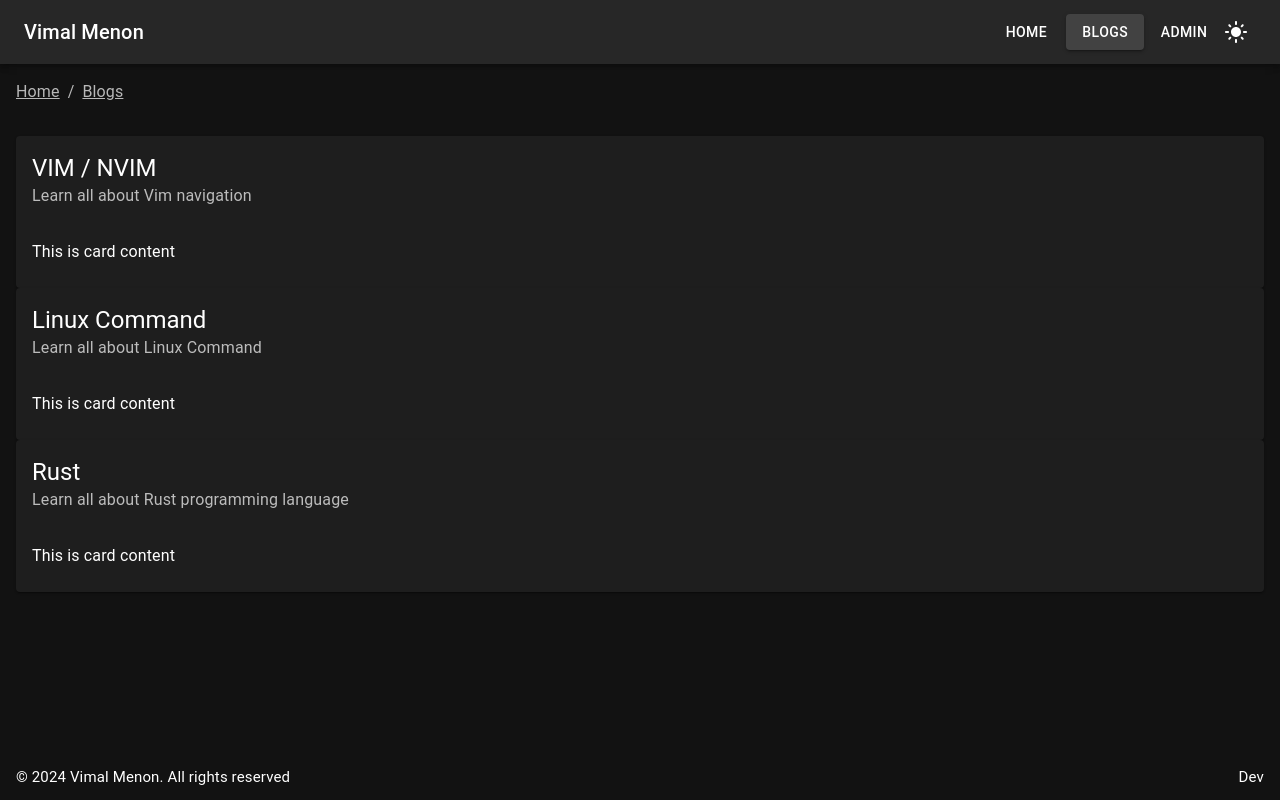
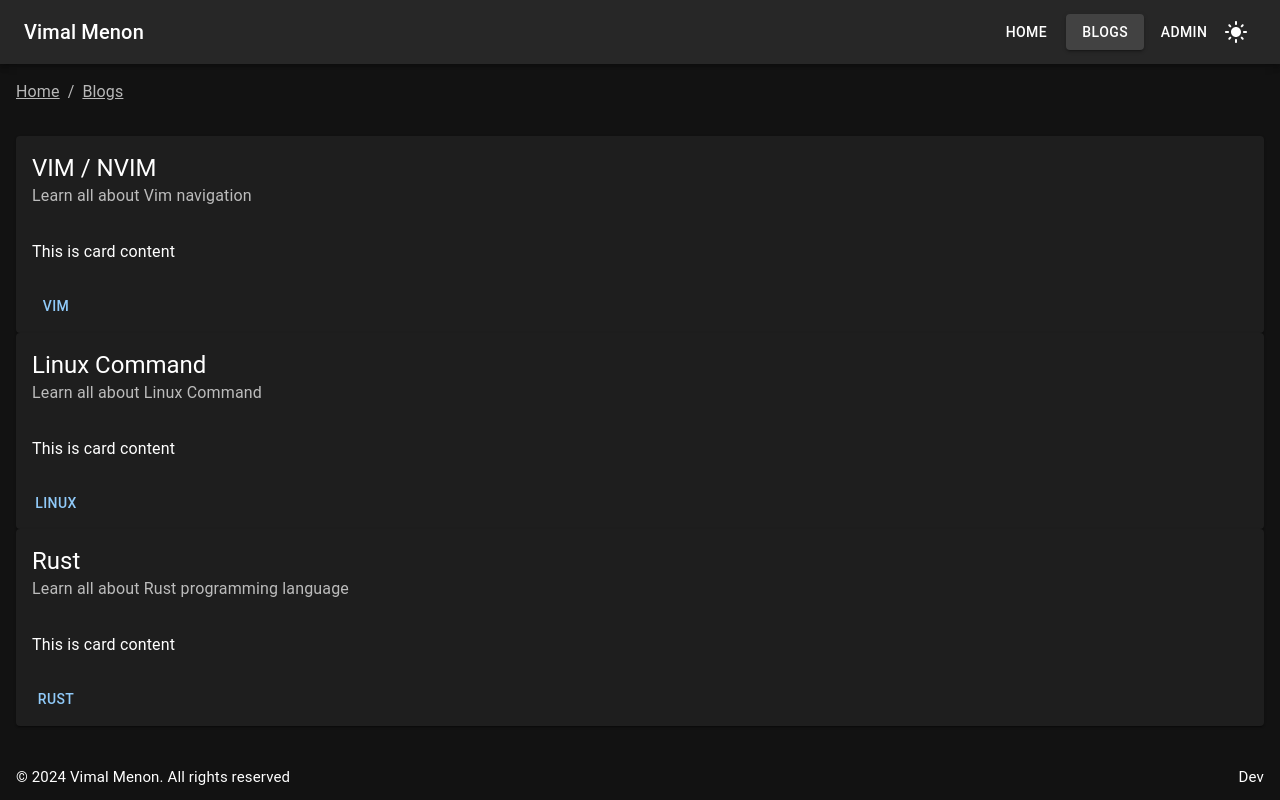
Before and after one commit to vimalmenon/frontend.vimalmenon.com, a Next.js app: page /blogs in a window 1280 px wide. Built offline with nearby package versions, Linux system fonts and the light colour scheme; no server answers; what @mui/material-nextjs would draw is missing.

Commit message:
updated Blogs page

```diff
--- a/src/app/blogs/page.tsx
+++ b/src/app/blogs/page.tsx
@@ -3,6 +3,9 @@ import Box from '@mui/material/Box';
 import Card from '@mui/material/Card';
 import CardContent from '@mui/material/CardContent';
 import CardHeader from '@mui/material/CardHeader';
+import CardActions from '@mui/material/CardActions';
+import NextLink from 'next/link';
+import Button from '@mui/material/Button';
 
 export const metadata: Metadata = {
   title: 'Blogs | Vimal Menon',
@@ -15,14 +18,29 @@ const Blogs: NextPage = async () => {
       <Card>
         <CardHeader title="VIM / NVIM" subheader="Learn all about Vim navigation" />
         <CardContent>This is card content</CardContent>
+        <CardActions>
+          <Button LinkComponent={NextLink} href="/blogs/vim">
+            Vim
+          </Button>
+        </CardActions>
       </Card>
       <Card>
         <CardHeader title="Linux Command" subheader="Learn all about Linux Command" />
         <CardContent>This is card content</CardContent>
+        <CardActions>
+          <Button LinkComponent={NextLink} href="/blogs/linux">
+            Linux
+          </Button>
+        </CardActions>
       </Card>
       <Card>
         <CardHeader title="Rust" subheader="Learn all about Rust programming language" />
         <CardContent>This is card content</CardContent>
+        <CardActions>
+          <Button LinkComponent={NextLink} href="/blogs/rust">
+            Rust
+          </Button>
+        </CardActions>
       </Card>
     </Box>
   );
```
